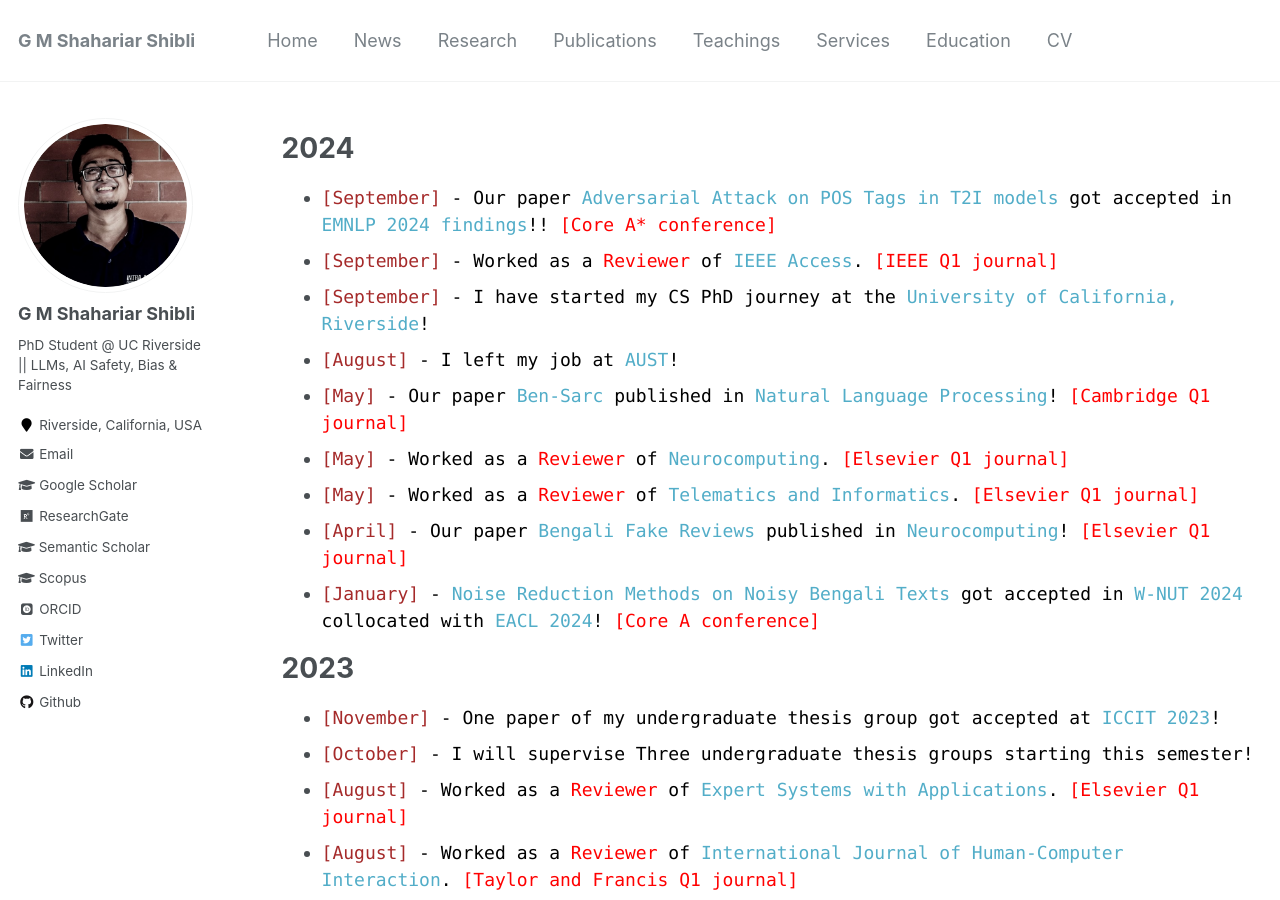
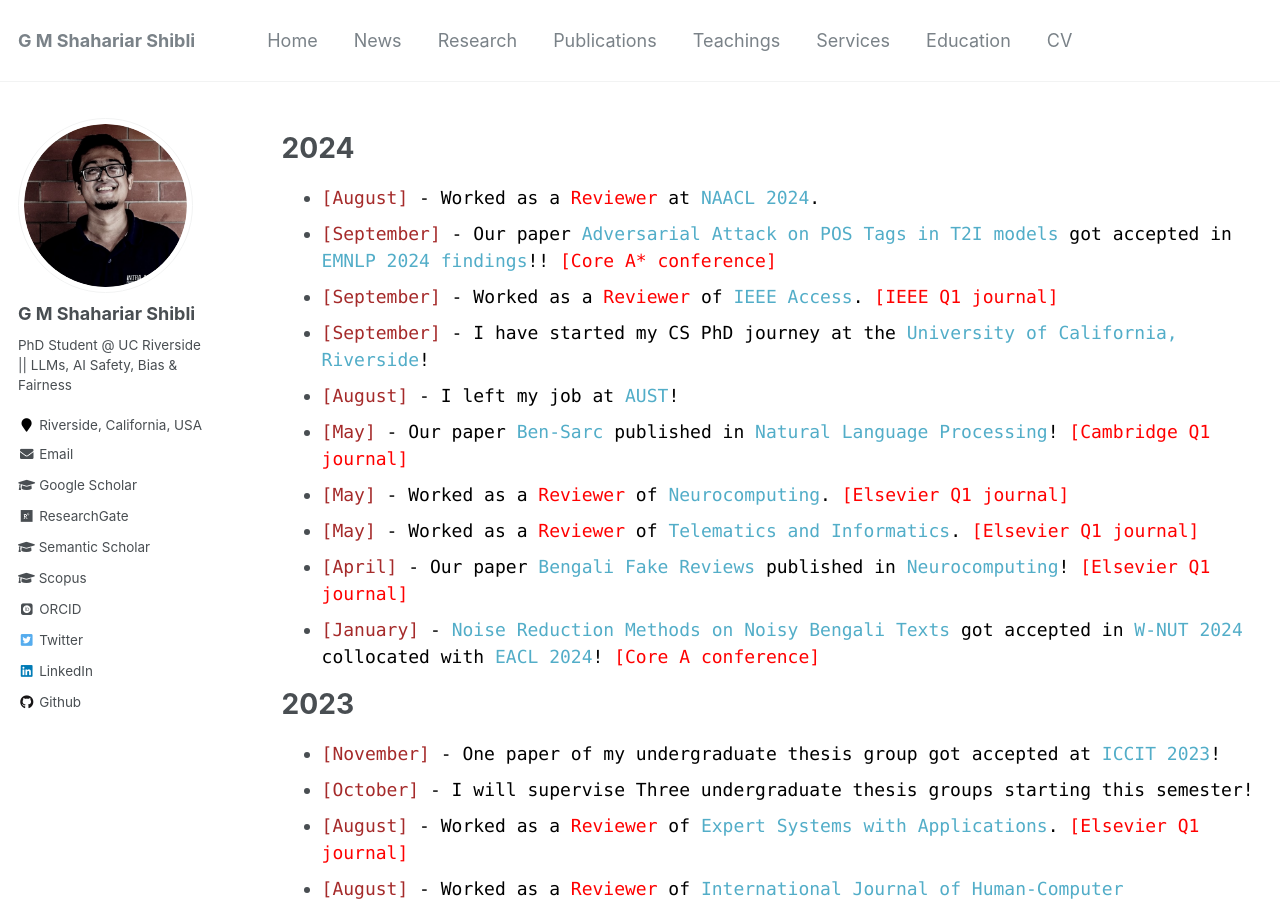
Before and after one commit to shahariar-shibli/shahariar-shibli.github.io, a Jekyll site: the page built from _pages/news.md, in a window 1280 px wide and 900 px high. Built offline with Jekyll 4.4.1, drawn with Linux system fonts in a browser that asks for light colours; some web fonts are replaced.

Commit message:
Update news.md

```diff
--- a/_pages/news.md
+++ b/_pages/news.md
@@ -7,6 +7,7 @@
 
 # 2024
 
++ <span style="font-family:Monaco; color:black;"><span style="color:brown">[August]</span> - Worked as a <span style="color:red;">Reviewer</span> at [NAACL 2024](https://2025.naacl.org/).</span>
 + <span style="font-family:Monaco; color:black;"><span style="color:brown">[September]</span> -  Our paper [Adversarial Attack on POS Tags in T2I models](https://arxiv.org/pdf/2409.15381) got accepted in [EMNLP 2024 findings](https://2024.emnlp.org/)!! <span style="color:red;">[Core A* conference]</span></span>
 + <span style="font-family:Monaco; color:black;"><span style="color:brown">[September]</span> - Worked as a <span style="color:red;">Reviewer</span> of [IEEE Access](https://ieeeaccess.ieee.org/). <span style="color:red;">[IEEE Q1 journal]</span></span>
 + <span style="font-family:Monaco; color:black;"><span style="color:brown">[September]</span> -  I have started my CS PhD journey at the [University of California, Riverside](https://www1.cs.ucr.edu/)!
```
